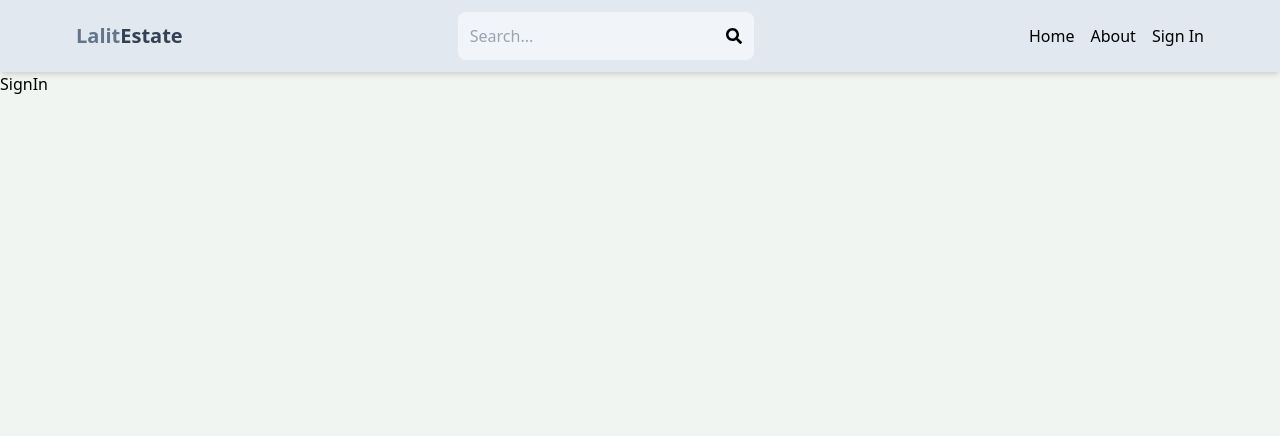
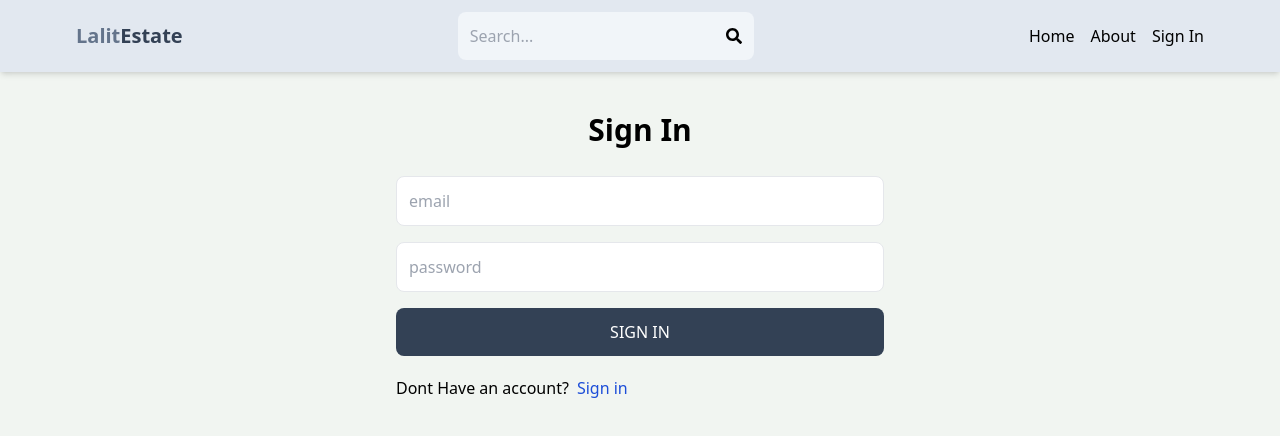
Before and after one commit to lalit007-code/ESTATE, a React (Vite) app in the folder client/: page /sign-in in a window 1280 px wide. Shown: the top 436 px of the page. Built offline with nearby package versions, Linux system fonts and the light colour scheme.

Commit message:
completed signin page(fe)

```diff
--- a/client/src/pages/SignIn.jsx
+++ b/client/src/pages/SignIn.jsx
@@ -1,7 +1,86 @@
-
+import { useState } from "react";
+import { Link, useNavigate } from "react-router-dom";
 
 const SignIn = () => {
-  return <div>SignIn</div>;
+  const [formData, setFormData] = useState({});
+  const [error, setError] = useState(null);
+  const [loading, setLoading] = useState(false);
+  const navigate = useNavigate();
+
+  const handleChange = (e) => {
+    setFormData({
+      ...formData,
+      [e.target.id]: e.target.value, //keep tracking by id what is changing
+    });
+  };
+
+  const handleSubmit = async (e) => {
+    e.preventDefault();
+
+    try {
+      setLoading(true); // loading is true because data is travelling after button is pressed
+
+      const res = await fetch("/api/auth/signin", {
+        method: "POST",
+        headers: {
+          "content-type": "application/json",
+        },
+        body: JSON.stringify(formData),
+      });
+
+      const data = await res.json();
+      console.log(data);
+
+      if (data.success === false) {
+        setLoading(false);
+        setError(data.message);
+        return;
+      }
+      setLoading(false);
+      setError(null);
+      navigate("/");
+    } catch (e) {
+      setLoading(false);
+      setError(null);
+    }
+  };
+
+  console.log(formData);
+
+  return (
+    <div className="p-3 max-w-lg mx-auto">
+      <h1 className="text-3xl text-center font-semibold my-7 ">Sign In </h1>
+      <form className="flex flex-col gap-4 " onSubmit={handleSubmit}>
+        <input
+          type="text"
+          placeholder="email"
+          className="border p-3 rounded-lg"
+          id="email"
+          onChange={handleChange}
+        />
+        <input
+          type="text"
+          placeholder="password"
+          className="border p-3 rounded-lg"
+          id="password"
+          onChange={handleChange}
+        />
+        <button
+          disabled={loading}
+          className="bg-slate-700 text-white p-3 rounded-lg uppercase hover:opacity-95 disabled:opacity-80"
+        >
+          {loading ? "Loading..." : "Sign in"}
+        </button>
+      </form>
+      <div className="flex gap-2 mt-5 ">
+        <p>Dont Have an account?</p>
+        <Link to={"/sign-up"}>
+          <span className="text-blue-700 ">Sign in</span>
+        </Link>
+      </div>
+      {error && <p className="text-red-500 mt-5">{error}</p>}
+    </div>
+  );
 };
 
 export default SignIn;
```
